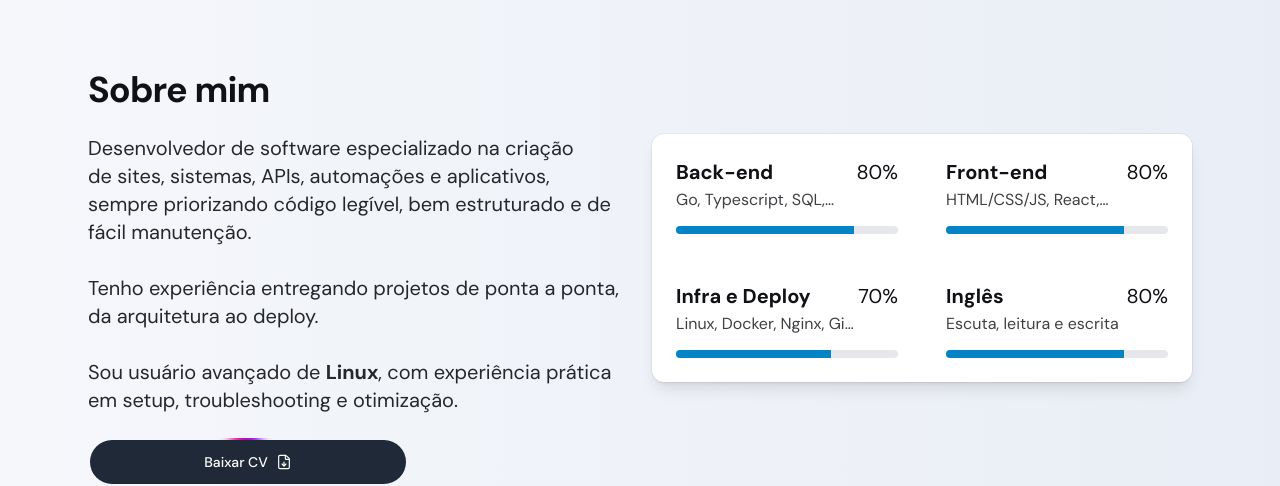
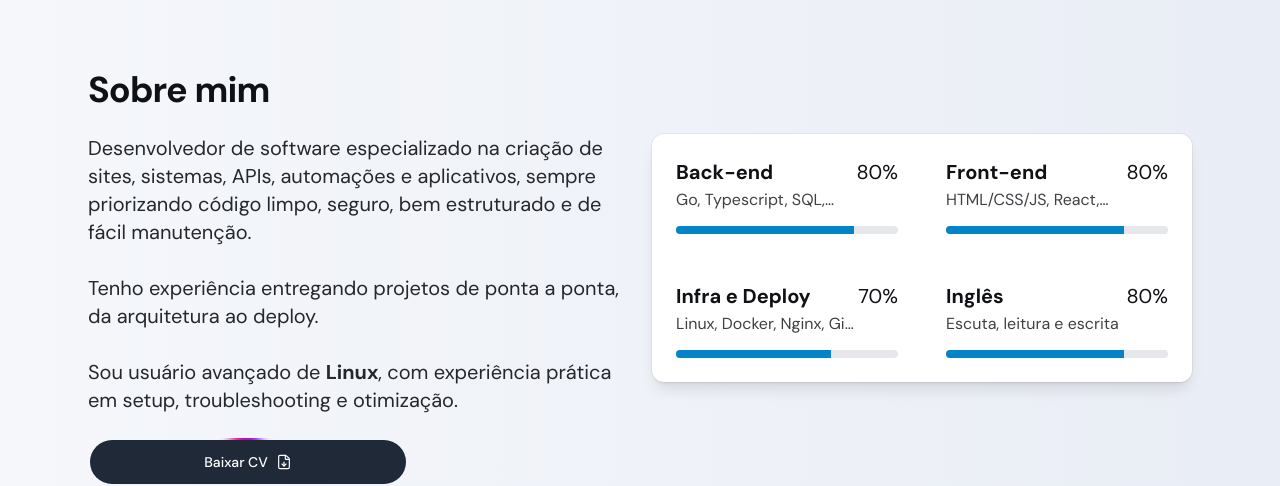
Before and after one commit to patrickkdev/Portfolio-Website, a Next.js app: page / in a window 1280 px wide. Shown: the part 802-1288 px from the top of the page. Built offline with nearby package versions, Linux system fonts and the light colour scheme; no server answers.

Commit message:
chore: update CV and about section

```diff
--- a/src/components/partials/AboutSection.tsx
+++ b/src/components/partials/AboutSection.tsx
@@ -17,7 +17,7 @@ const AboutSection = () => {
           <div>
             <div className='space-y-4'>
               <p className="opacity-90 text-pretty tracking-normal">
-                Desenvolvedor de software especializado na criação de sites, sistemas, APIs, automações e aplicativos, sempre priorizando código legível, bem estruturado
+                Desenvolvedor de software especializado na criação de sites, sistemas, APIs, automações e aplicativos, sempre priorizando código limpo, seguro, bem estruturado
                 e de fácil manutenção. <br /><br />
 
                 Tenho experiência entregando projetos de ponta a ponta, da arquitetura ao deploy. <br /><br />
--- a/src/data/experiences.ts
+++ b/src/data/experiences.ts
@@ -10,8 +10,6 @@ export const experiences: Experience[] = [
 Responsável pelo desenvolvimento e manutenção de mais de 20 sites de imobiliárias, cuidando de todo o processo, desde o design e a arquitetura até o desenvolvimento e a hospedagem. Esses sites são implementados em React (Next.js) e chegam a atingir 100% em performance, SEO, boas práticas e acessibilidade em benchmarks como o PageSpeed.
 
 Desenvolvi do zero e mantenho também a versão web do sistema utilizado por essas imobiliárias para gerenciar imóveis, leads, clientes, blogs, landing pages e funcionários, com integração de IA e recursos avançados como pipeline de leads com drag-and-drop, reorganização de fotos e muito mais. Trata-se de um produto de alta performance, desenvolvido com uma stack moderna que combina Go, Fiber, Templ e HTMX.
-
-Os sites consomem uma API exposta pelo mesmo servidor do sistema, garantindo integração direta.
 
 Atuo diariamente em todas as camadas da solução, passando por frontend e backend, banco de dados, armazenamento de objetos, integrações com APIs de terceiros, gestão de domínios, DNS, SSL, deploy em servidores Linux, Nginx e Docker.
       `,
```
Also changed, not shown: 1 other file (tests, documents, lock files or other folders).
